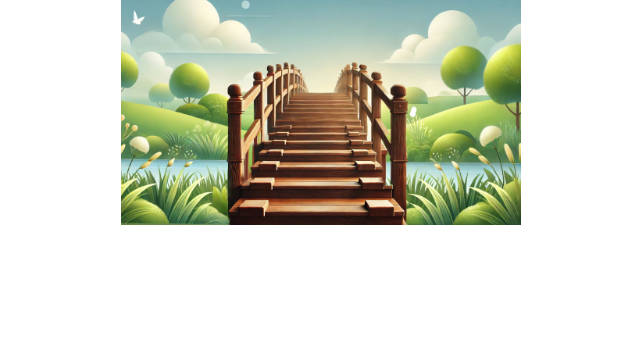
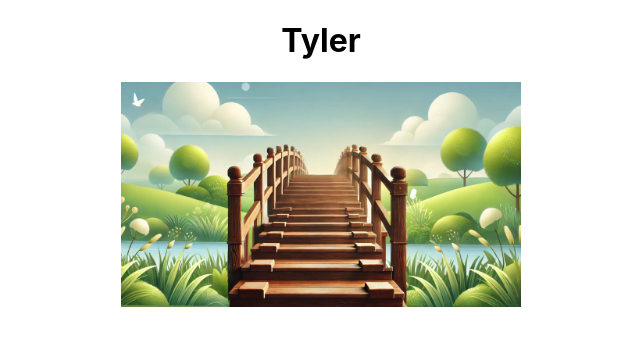
Before and after one commit to tylercoy/bridgetoamerica, a React (Create React App) app: page / in a window 1280 px wide. Shown: the top 346 px of the page, without its empty margins (319-959 px from the left). Built offline with nearby package versions, Linux system fonts and the light colour scheme.

Commit message:
changed formatting of the photo to track with the screen size. added a new resusable component

```diff
--- a/src/App.js
+++ b/src/App.js
@@ -1,15 +1,21 @@
+
+// componentss
+import DisplayImageWithName from './Components/displayImageWithName';
+
+// assets
+import image from './assets/bridge.jpg'
+
+// css
 import './App.css';
-
-import image from './assets/bridge.jpg'
 
 function App() {
   return (
     <div className="App">
-      <img style={{
-        maxWidth: '400px',
-        width: '100%'
-      }} src={image} />
-    </div>
+      <DisplayImageWithName
+        title={ "Tyler" }
+        image={image}
+      />
+      </div>
   );
 }
 
--- /dev/null
+++ b/src/Components/displayImageWithName.jsx
@@ -0,0 +1,18 @@
+import React, { useState, useEffect } from "react";
+
+const DisplayImageWithName = ({ title, image }) => {
+  return (
+    <div>
+      <h1>{title}</h1>
+      <img
+        style={{
+          maxWidth: "400px",
+          width: "100%",
+        }}
+        src={image}
+      />
+    </div>
+  );
+};
+
+export default DisplayImageWithName;
```
